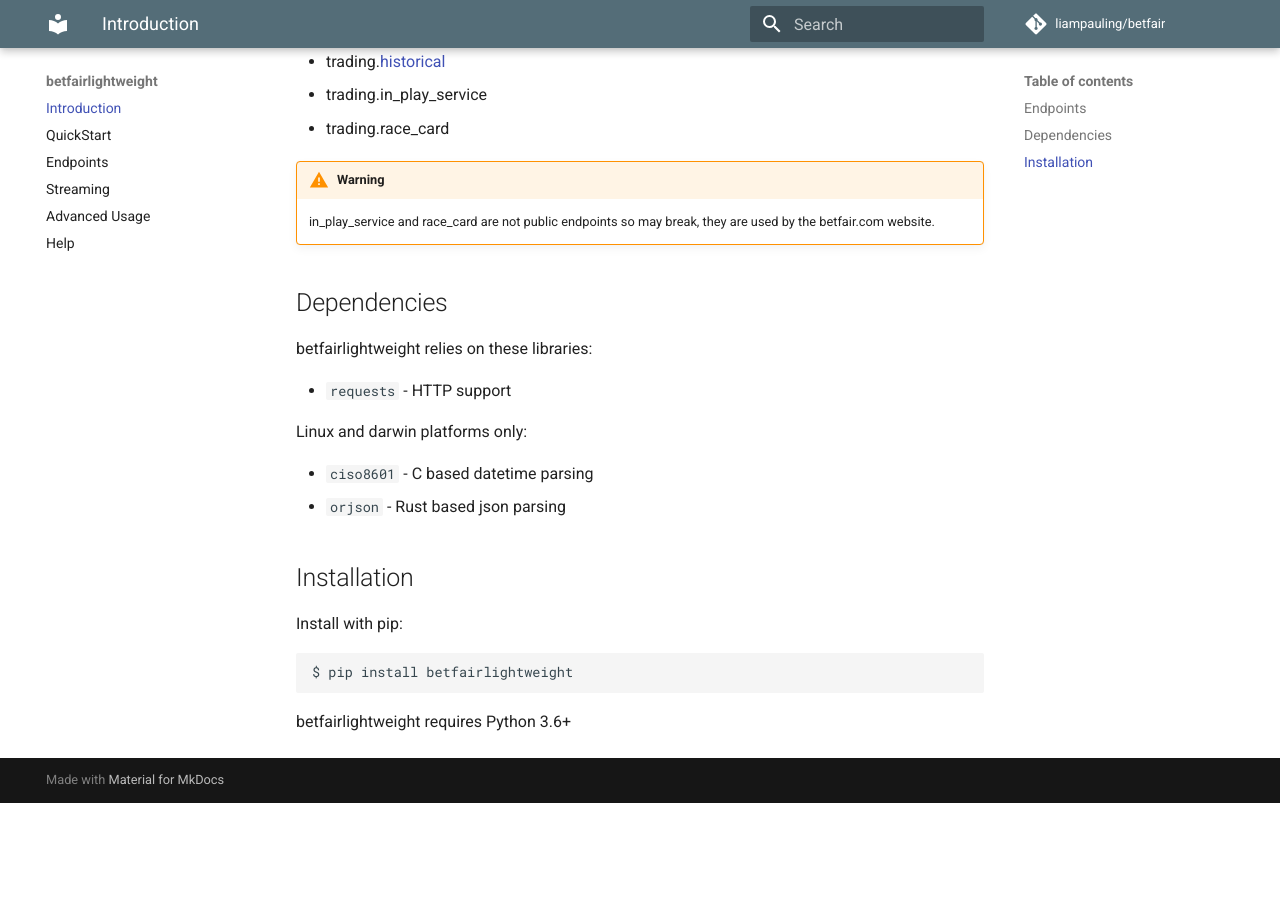
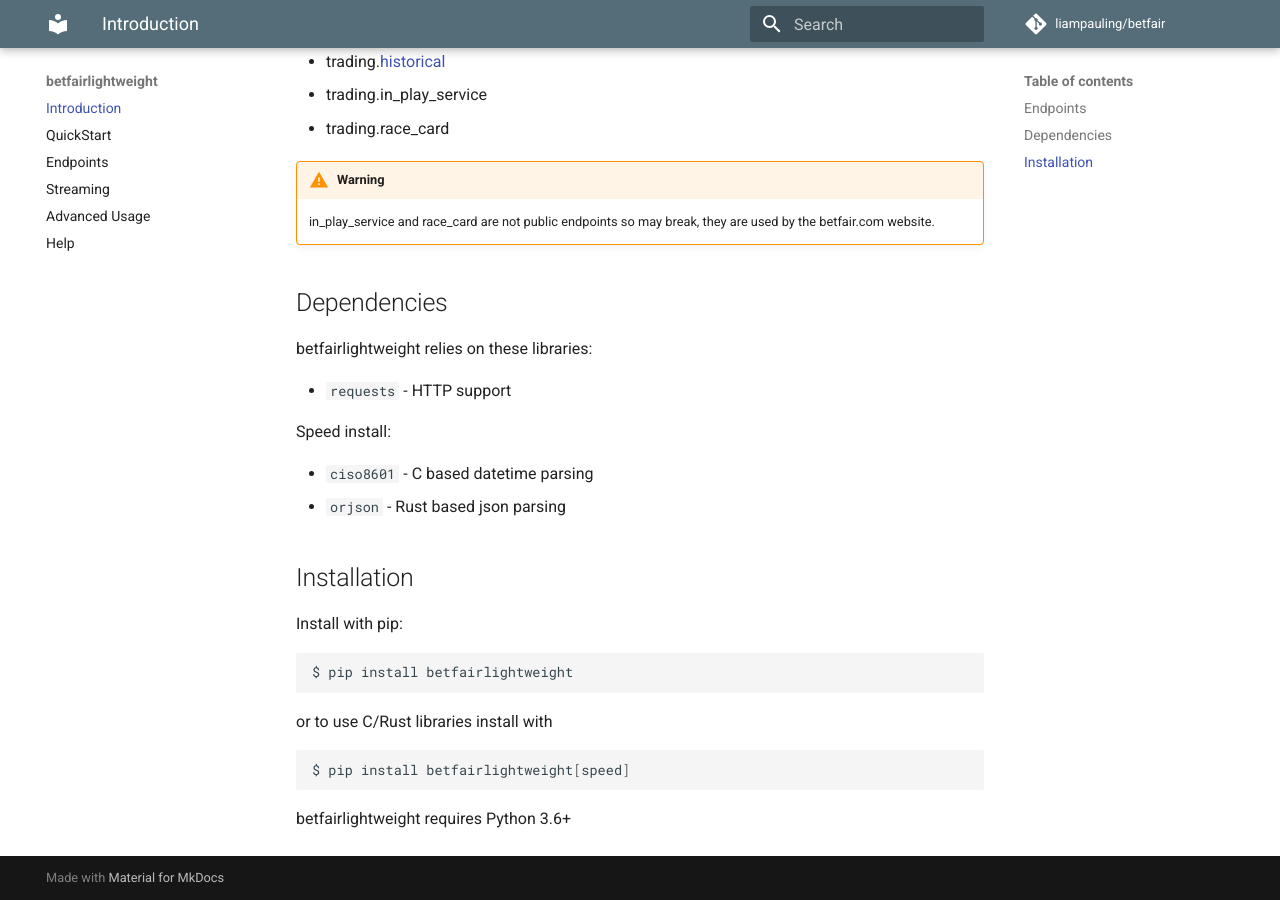
Before and after one commit to betcode-org/betfair, an MkDocs documentation site: the page built from docs/index.md, in a window 1280 px wide and 900 px high, scrolled down 979 px. Built offline with MkDocs 1.6.1 and Material for MkDocs 9.7.7, drawn with Linux system fonts in a browser that asks for light colours; comment, search, counter and statistics services are not loaded; before the commit the page ends 1782 px from its top, so only the background shows below that.

Commit message:
c libraries moved to [speed] install test for speed added

````diff
--- a/betfairlightweight/__version__.py
+++ b/betfairlightweight/__version__.py
@@ -1,6 +1,6 @@
 __title__ = "betfairlightweight"
 __description__ = "Lightweight python wrapper for Betfair API-NG"
 __url__ = "https://github.com/liampauling/betfair"
-__version__ = "2.9.0"
+__version__ = "2.9.1"
 __author__ = "Liam Pauling"
 __license__ = "MIT"
--- a/docs/index.md
+++ b/docs/index.md
@@ -66,7 +66,7 @@
 
 * `requests` - HTTP support
 
-Linux and darwin platforms only:
+Speed install:
 
 * `ciso8601` - C based datetime parsing
 * `orjson` - Rust based json parsing
@@ -75,8 +75,14 @@
 
 Install with pip:
 
-```shell
+```bash
 $ pip install betfairlightweight
 ```
 
+or to use C/Rust libraries install with
+
+```bash
+$ pip install betfairlightweight[speed]
+```
+
 betfairlightweight requires Python 3.6+
--- /dev/null
+++ b/requirements-speed.txt
@@ -0,0 +1,2 @@
+ciso8601==2.1.3
+orjson==3.4.1
--- a/requirements.txt
+++ b/requirements.txt
@@ -1,3 +1 @@
 requests<2.25.0
-ciso8601==2.1.3; sys_platform == 'darwin' or sys_platform == 'linux'
-orjson==3.4.0; sys_platform == 'darwin' or sys_platform == 'linux'
````
Also changed, not shown: HISTORY.rst (+11 -0 lines), README.md (+7 -1 lines), docs/advanced.md (+2 -5 lines), setup.py (+7 -0 lines), 1 other file.
